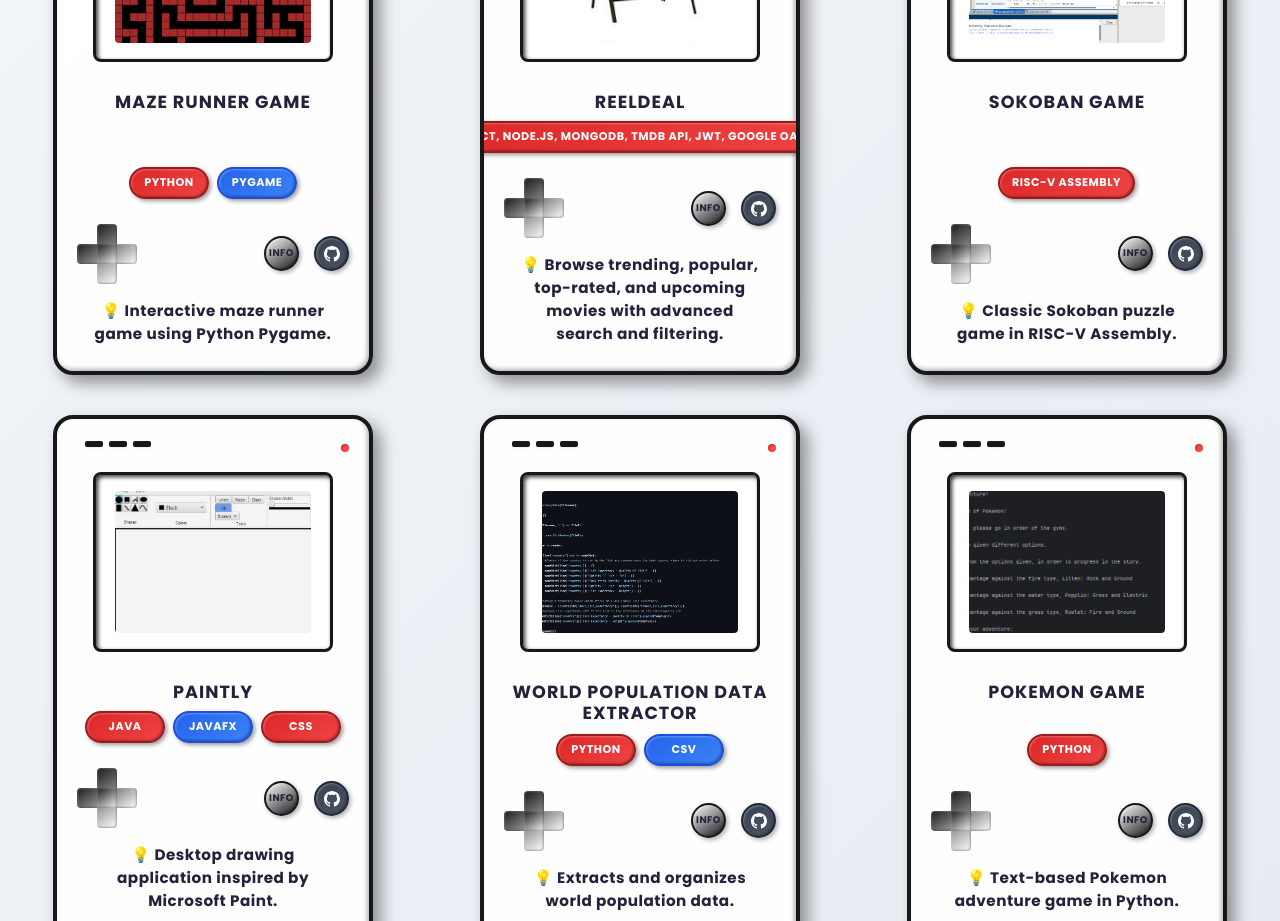
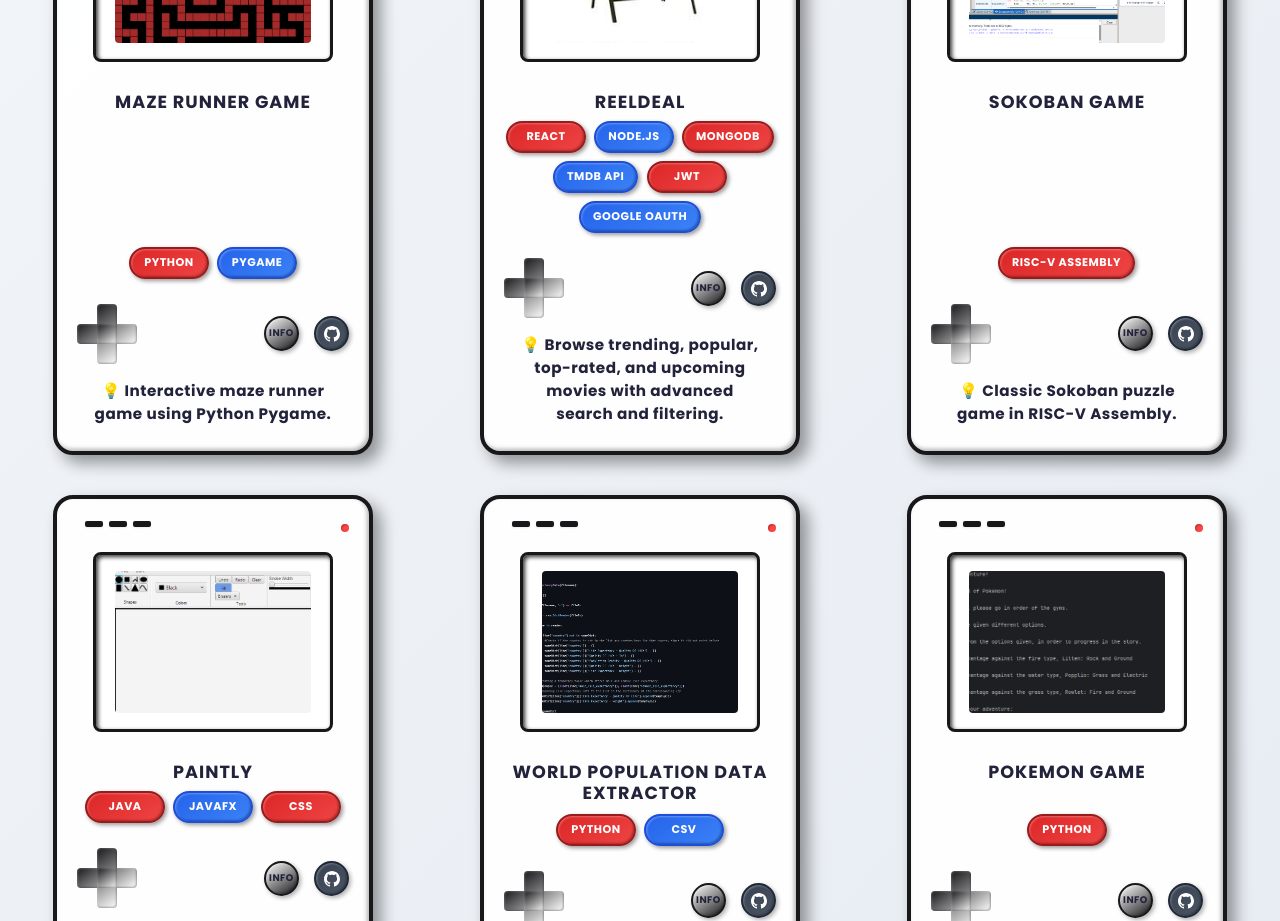
Before and after one commit to MananKakkar1/FullStackPortfolio, a React (Vite) app: page /projects in a window 1280 px wide. Shown: the part 1920-2841 px from the top of the page. Built offline with nearby package versions, Linux system fonts and the light colour scheme.

Commit message:
Styling fix for reeldeal

```diff
--- a/src/pages/Projects.tsx
+++ b/src/pages/Projects.tsx
@@ -151,7 +151,7 @@ const projectsList: Project[] = [
     image: tempImg,
     sourceUrl: "https://github.com/MananKakkar1/ReelDeal",
     category: "Websites",
-    technologies: "React, Node.js, MongoDB, TMDB API, JWT, Google OAuth",
+    technologies: "React + Node.js + MongoDB + TMDB API + JWT + Google OAuth",
     funFacts: [
       "Browse trending, popular, top-rated, and upcoming movies with advanced search and filtering.",
       "Personalized watchlists, favorites, and AI-powered movie recommendations based on your viewing history.",
```
